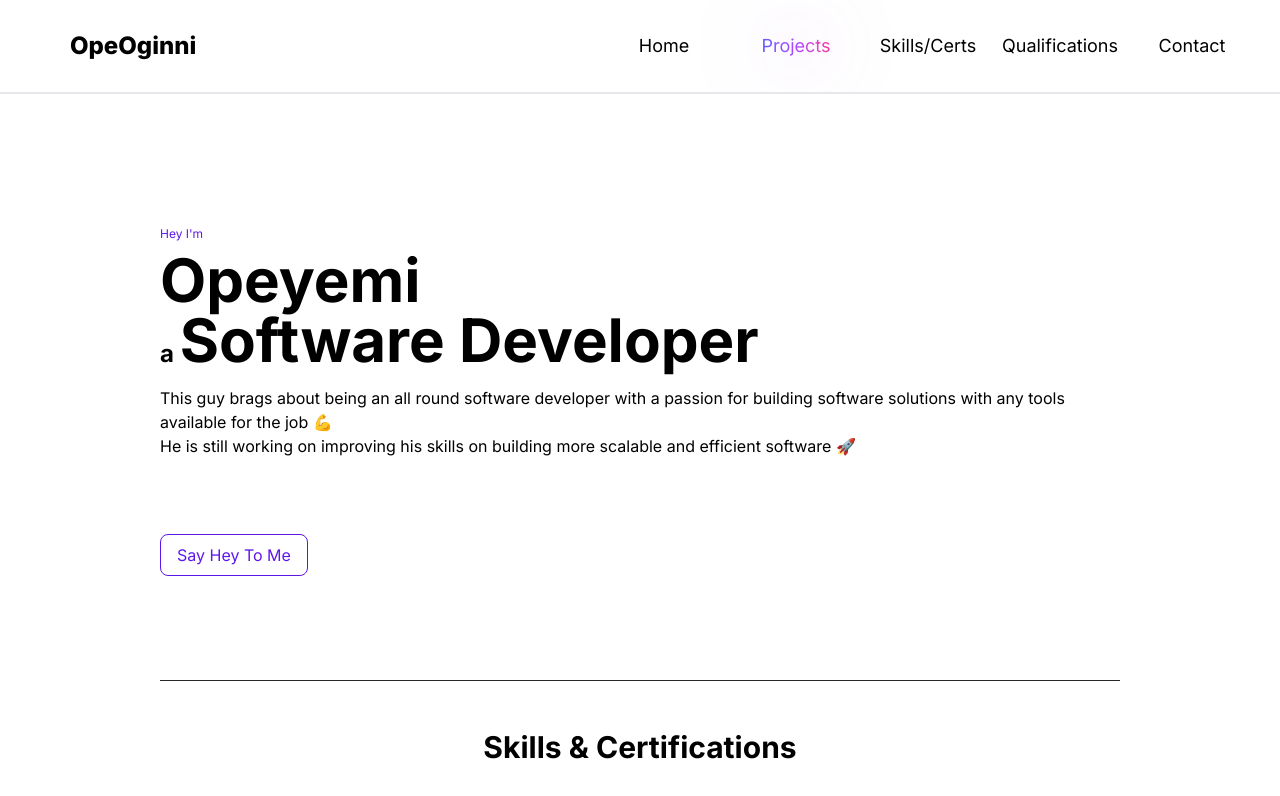
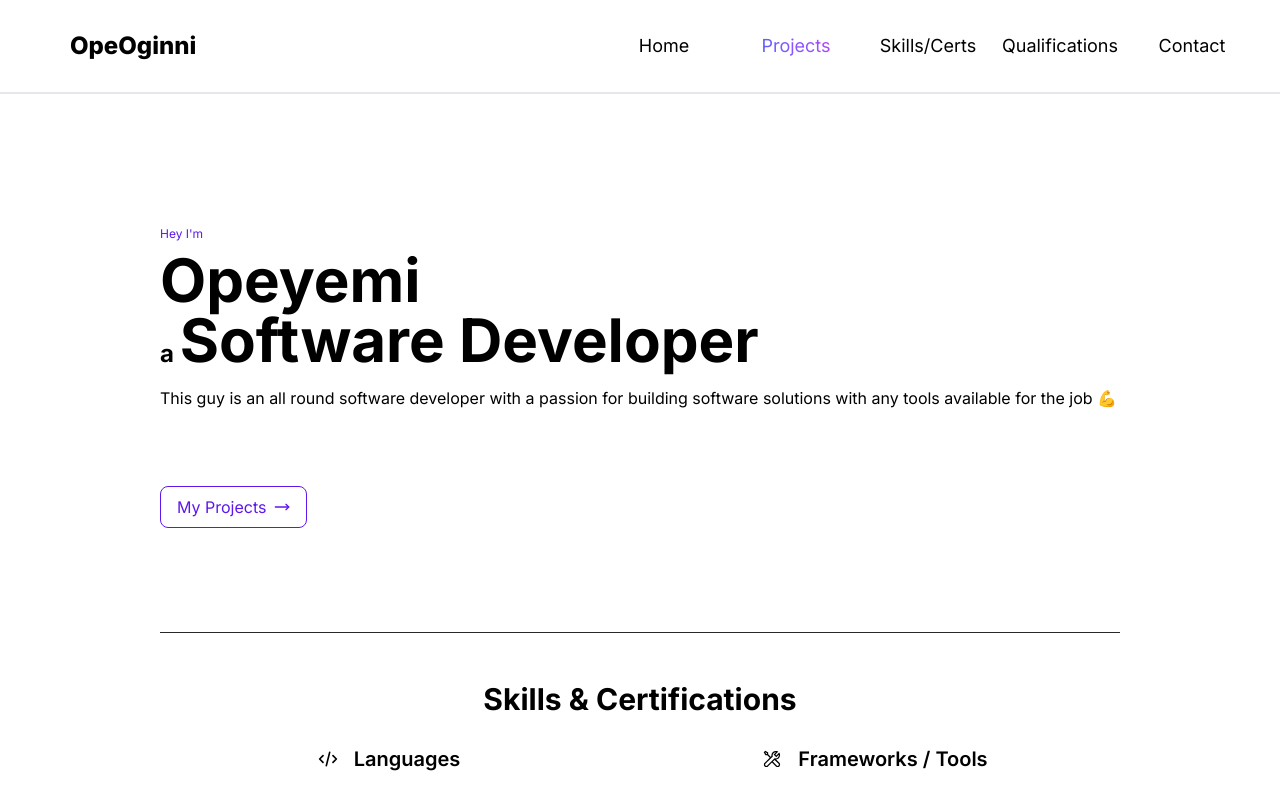
Before and after one commit to OpeOginni/opeoginni-portfolio, a Next.js app: page / in a window 1280 px wide. Shown: the top 796 px of the page. Built offline with nearby package versions, Linux system fonts and the light colour scheme.

Commit message:
Added new features

```diff
--- a/app/globals.css
+++ b/app/globals.css
@@ -63,3 +63,14 @@
     --ring: 212.7 26.8% 83.9%;
   }
 }
+
+@keyframes textAnimation {
+  0%, 100% {
+    background-size: 200% 200%;
+    background-position: left center;
+  }
+  50% {
+    background-size: 200% 200%;
+    background-position: right center;
+  }
+}
--- a/components/Header/Header.tsx
+++ b/components/Header/Header.tsx
@@ -1,5 +1,6 @@
 import Link from "next/link";
 import ArrowSVG from "../svg/arrow";
+import { cn } from "@/lib/utils";
 
 interface NavLinks {
   key: number;
@@ -58,18 +59,16 @@ export default async function Header() {
                     : ""
                 }`}
               >
-                {HeaderNavLink.name === "Projects" && (
-                  <span className="absolute flex bg-gradient-to-r from-indigo-500 via-purple-500 to-pink-500 bg-clip-text text-transparent blur-2xl animate-[pulse_2s_ease-in-out_infinite] hover:animate-[pulse_1s_ease-in-out_infinite]">
+                {HeaderNavLink.name === "Projects" ? (
+                  <span className="absolute flex bg-gradient-to-r from-indigo-500 via-purple-500 to-pink-500 [-webkit-background-clip:text] [background-clip:text] [-webkit-text-fill-color:transparent] animate-[textAnimation_5s_ease_infinite] hover:blur-2xl">
+                    {HeaderNavLink.name}
+                  </span>
+                ) : (
+                  <span>
                     {HeaderNavLink.name}
                   </span>
                 )}
-                <span className={`${
-                  HeaderNavLink.name === "Projects"
-                    ? "relative bg-gradient-to-r from-indigo-500 via-purple-500 to-pink-500 bg-clip-text text-transparent"
-                    : ""
-                }`}>
-                  {HeaderNavLink.name}
-                </span>
+
               </Link>
             </div>
           );
--- a/components/IntroComponent/Intro.tsx
+++ b/components/IntroComponent/Intro.tsx
@@ -1,4 +1,6 @@
 import { cn } from "@/lib/utils";
+import { MoveRightIcon } from "lucide-react";
+import Link from "next/link";
 
 export default function IntroComponent() {
   return (
@@ -13,20 +15,18 @@ export default function IntroComponent() {
             <span className="text-2xl">a{" "}</span>Software Developer
           </h1>
           <p className="text-s pb-2">
-            This guy brags about being an all round software developer with a
+            This guy is an all round software developer with a
             passion for building software solutions with any tools available
             for the job 💪
-            <br />
-            He is still working on improving his skills on building more
-            scalable and efficient software 🚀
           </p>
         </div>
         <div className="py-12">
-          <a href="#contact">
-            <button className="py-2 px-4 border rounded-lg border-[#5E17EB] text-[#5E17EB] hover:bg-[#5E17EB] hover:text-white transition-colors">
-              Say Hey To Me
-            </button>
-          </a>
+            <Link
+              href={"/projects"}
+              className="inline-flex items-center gap-2 py-2 px-4 border rounded-lg border-[#5E17EB] text-[#5E17EB] hover:bg-[#5E17EB] hover:text-white transition-all duration-300"
+            >
+              My Projects <MoveRightIcon className="w-4 h-4" />
+            </Link>
         </div>
       </div>
     </section>
```
